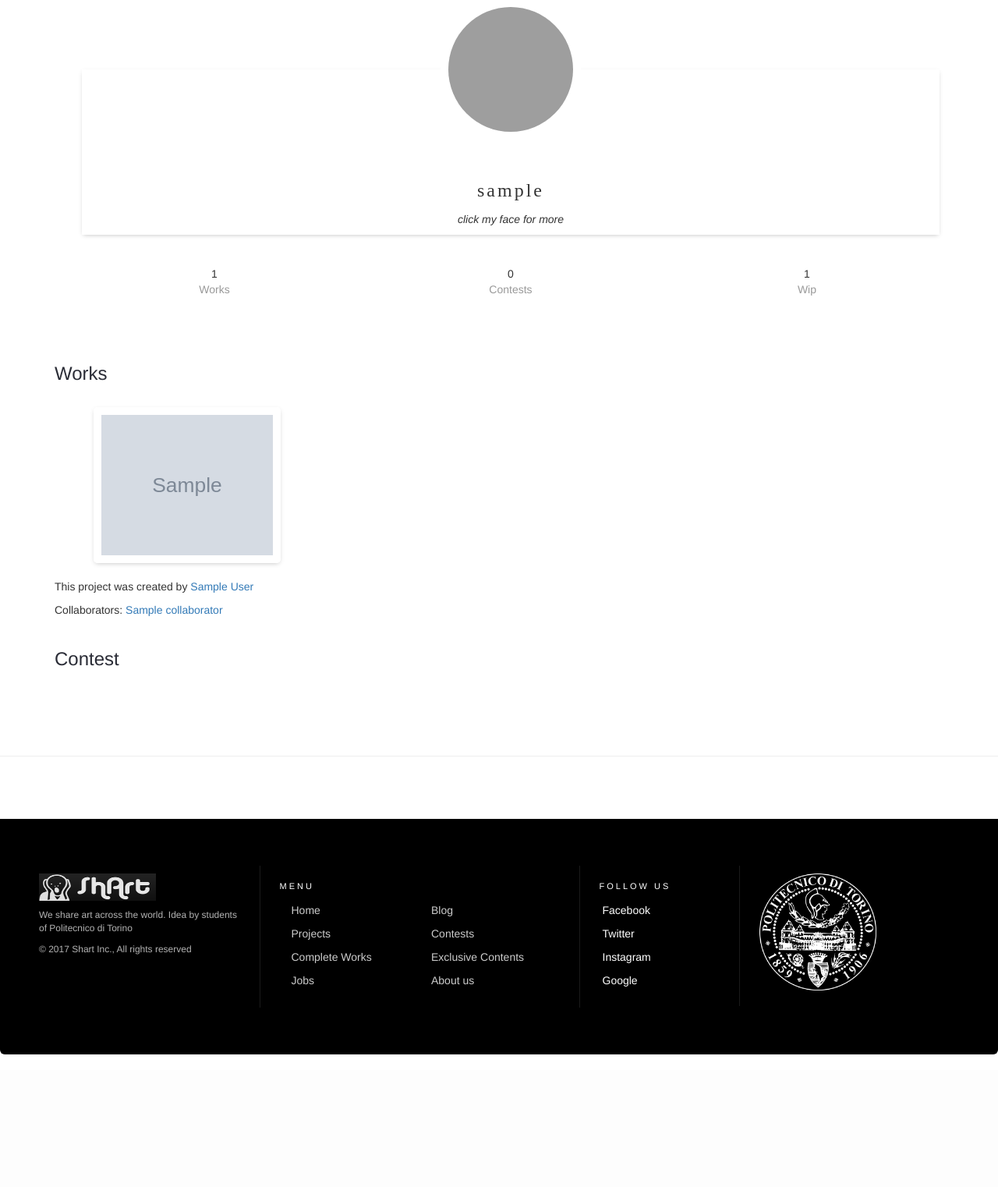
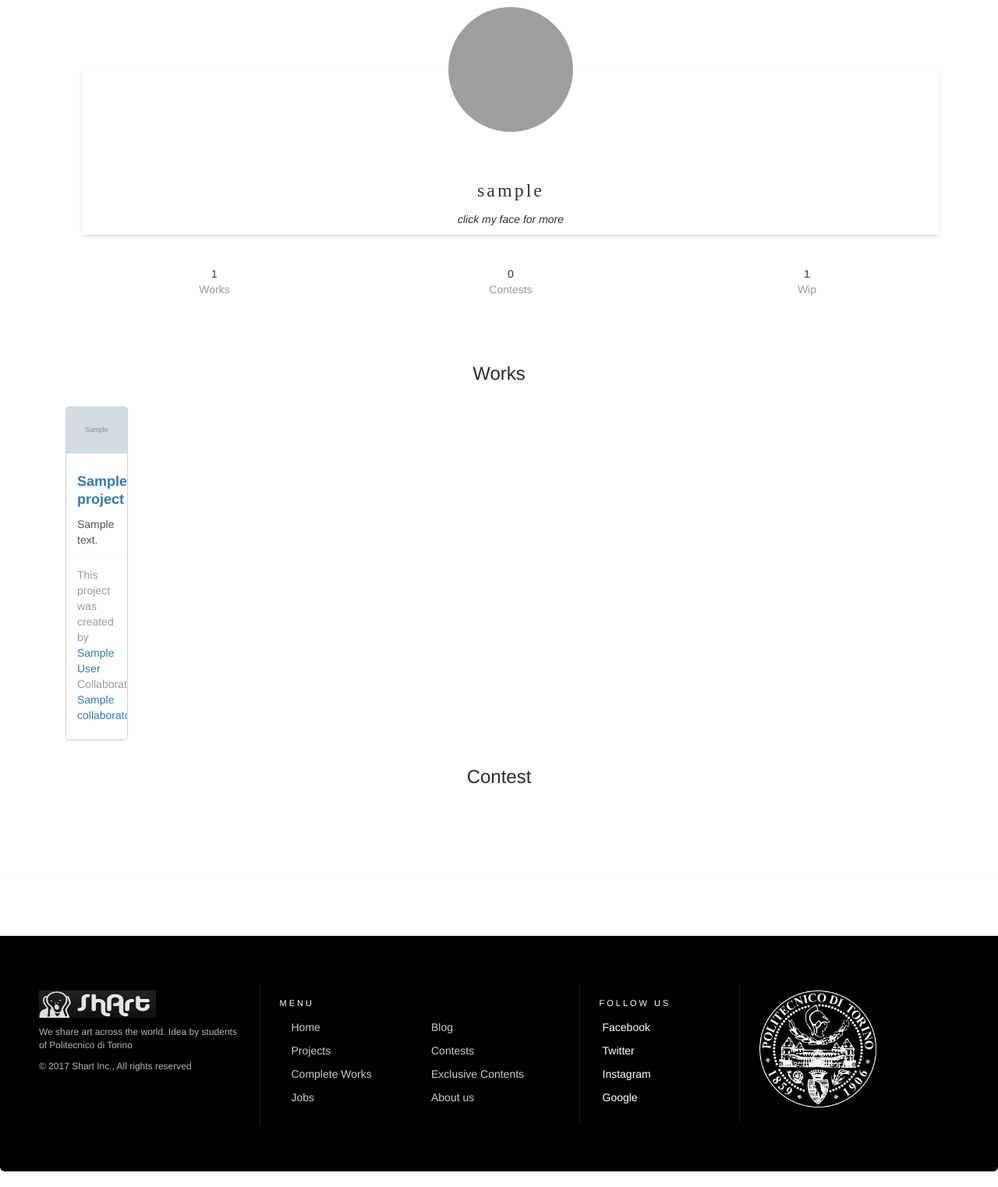
Before and after one commit to EmaBachi/shart, a Flask app: a page that uses templates/account_profile.html in a window 1280 px wide. Shown: the part 82-1604 px from the top of the page at 78% size. Before the commit the page ends 1434 px from the top, so only its background shows below. Run offline with Flask 2, Linux system fonts and the light colour scheme; grey boxes marked "Sample" are stand-in pictures; a database or web service that is not in the repository returns one stand-in record (values such as "Sample title"); some libraries are stand-ins or nearby versions; grey boxes are pictures that could not be loaded.

Commit message:
profile updated

```diff
--- a/templates/account_profile.html
+++ b/templates/account_profile.html
@@ -55,26 +55,43 @@
         </div>
     </div>
 
+ <h3 class="text-center">Works</h3>
+       <div class="rela-inline">
 
-    <h3>Works</h3>
-    <div class="rela-block content">
-    {% for project in finished_projects %}
-        <div class="rela-inline">
-                <img class="image" src="{{ url_for('send_file_of_project', title=project.title, file_name=project.final_image)}}" height="180px" width="240px">
-                <p></p>
-                <p>This project was created by <a href="/profile/{{project.author}}">{{project.author}}</a></p>
-                 <p>Collaborators:
+{% for project in finished_projects %}
+        <div class="gallery_product col-lg-3 col-md-4 col-sm-6 col-xs-6 mt-4 filter hdpe">
+        <div class="rela-block content">
 
-                {% for collaborator in project.collaborators %}
-                    <a href="/profile/{{collaborator}}">{{collaborator}} </a>
-                {% endfor %}
-                 </p>
-            </div>
+                <div class="card">
+                    <a href="{{url_for('send_file_of_project', title=project.title, file_name=project.final_image)}}"> <img src="{{url_for('send_file_of_project', title=project.title, file_name=project.final_image)}}" class="card-img-top"></a>
+                    <div class="card-block">
+                        <h4 class="card-title"><a href="/image_project/{{project.title}}" >{{project.title}}</a></h4>
+
+                        <div class="card-text">
+                            {{ project.description }}
+
+                        </div>
+                    </div>
+                    <div class="card-footer">
+                        <span class="float-right">This project was created by <a href="/profile/{{project.author}}">{{project.author}}</a></span>
+                        <span><i class=""></i> <p>Collaborators:
+                                {% for collaborator in project.collaborators %}
+                                    <a href="/profile/{{collaborator}}">{{collaborator}}</a>
+                                    {% endfor %}</p>
+                        </span>
+                    </div>
+                </div>
+
+    </div>
+ </div>
+
+        </div>
     {% endfor %}
-    </div>
 
 
-    <h3>Contest</h3>
+
+
+    <h3 class="text-center">Contest</h3>
     <div id="contests" class="rela-block content">
     {% for contest_image in contest_images %}
         <div class="rela-inline">
```
